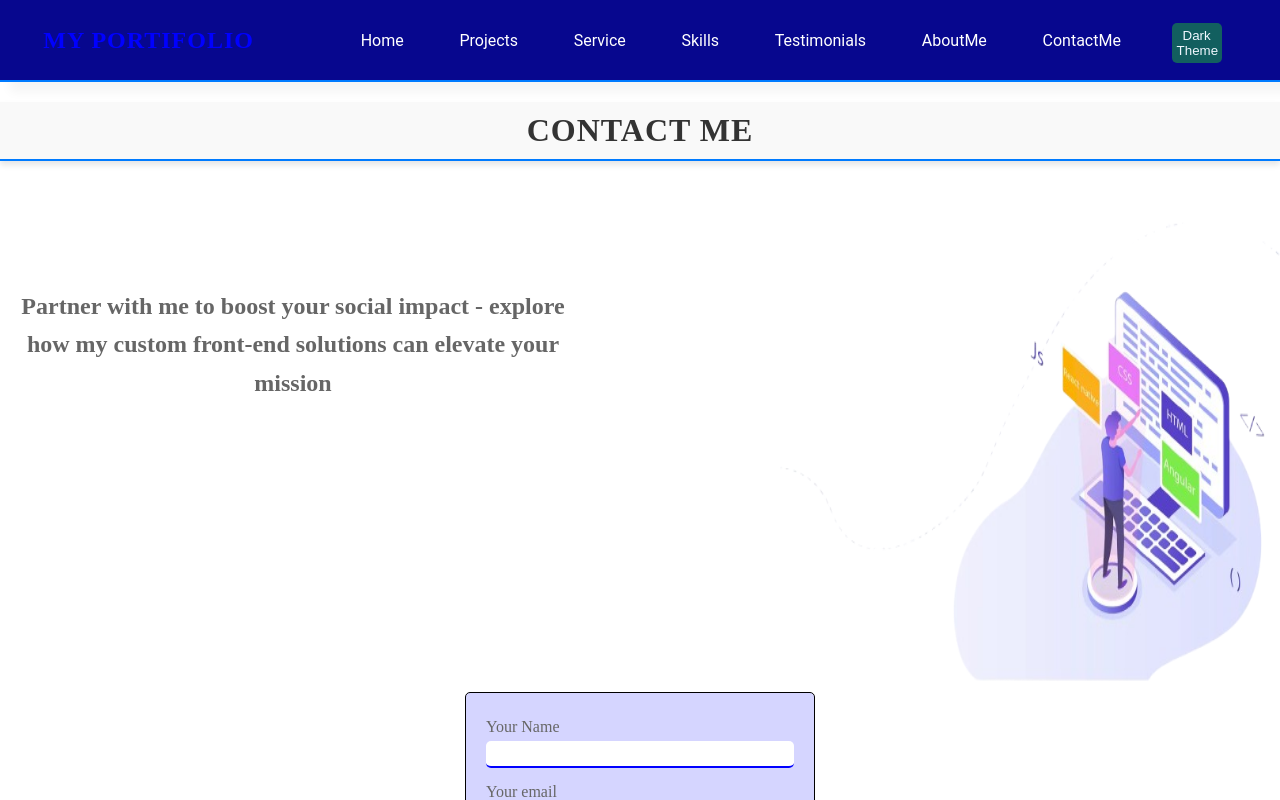
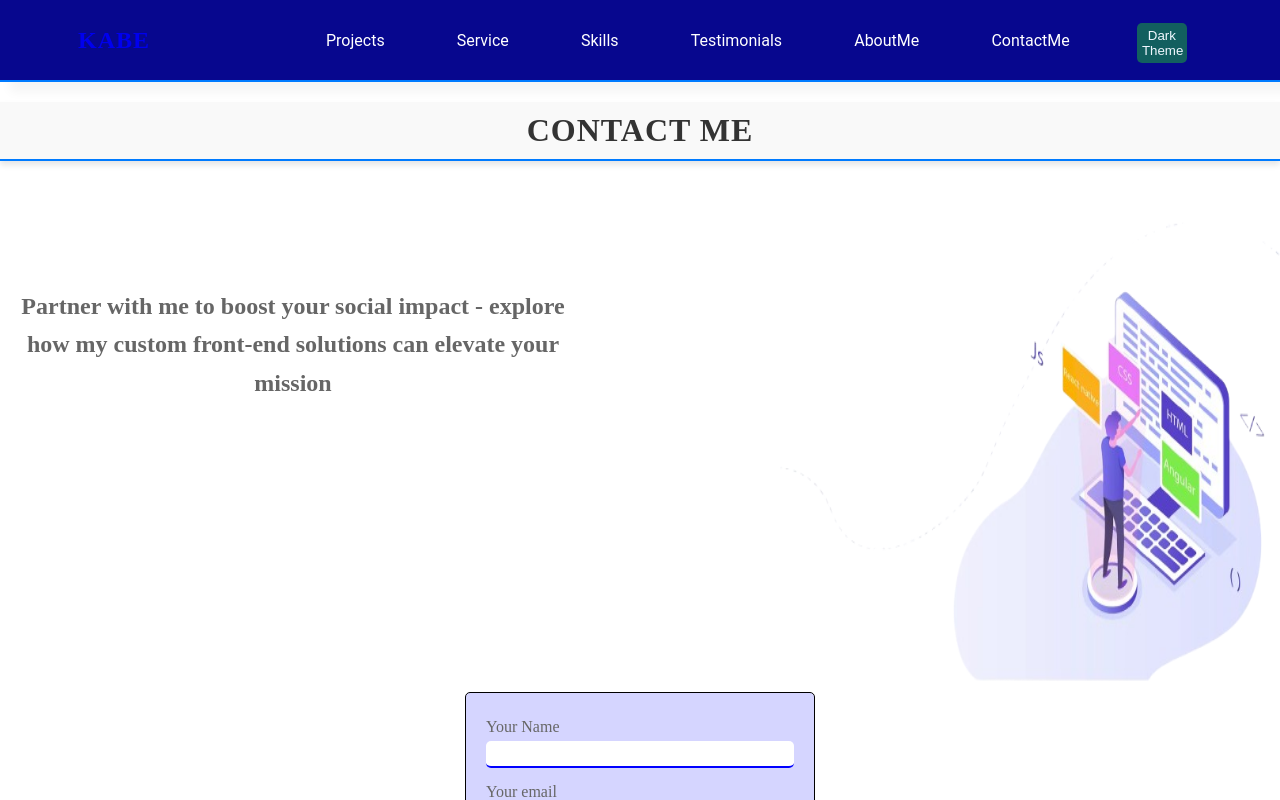
Before and after one commit to injifann/myportfolio, a React (Vite) app: page /contact-me in a window 1280 px wide. Shown: the top 800 px of the page. Built offline with nearby package versions, Linux system fonts and the light colour scheme.

Commit message:
changed header styles and added clickable link with my name

```diff
--- a/src/Components/Header.jsx
+++ b/src/Components/Header.jsx
@@ -16,8 +16,10 @@ const toggleMenu=()=>{
     <header className='header'>
 
       <nav>
-        <div className='portfolio-container'>
-            <p>MY PORTIFOLIO</p>
+        <div className='name-container'>
+            <p>
+              <Link to="/">Kabe</Link>
+              </p>
             <div className="menu-btn-container" onClick={toggleMenu}>
                 <div className="menu-btn">
                 </div>
@@ -30,10 +32,6 @@ const toggleMenu=()=>{
 
 
 
-
-      <li>
-      <Link to="/">Home</Link>
-      </li>
       <li>
        <Link to="/projects">Projects</Link>
        </li>
--- a/src/assets/Style/header.css
+++ b/src/assets/Style/header.css
@@ -21,12 +21,12 @@ styling header element.
     justify-content:space-between;
   }
 
-  .portfolio-container{
+  .name-container{
     display:flex;
     justify-content: space-between;
   }
 
-  .portfolio-container p{
+  .name-container p{
     font-size: 24px;
     font-weight: bold;
     color: blue;
@@ -57,7 +57,7 @@ styling header element.
 /* style of header elements on small and medium device */
 @media (max-width:481px)
 {
-  .portfolio-container p{
+  .name-container p{
     font-size: 1rem;
   }
 
@@ -76,7 +76,7 @@ styling header element.
   /*
   styling div that contains portifolio logo and menu btn
 */
-  .portfolio-container
+  .name-container
   {
     padding: 1.5rem;
   }
@@ -149,7 +149,7 @@ styling header element.
   flex-direction:row;
   }
 
-  .portfolio-container p{
+  .name-container p{
     align-self: center;
   };
 
```
